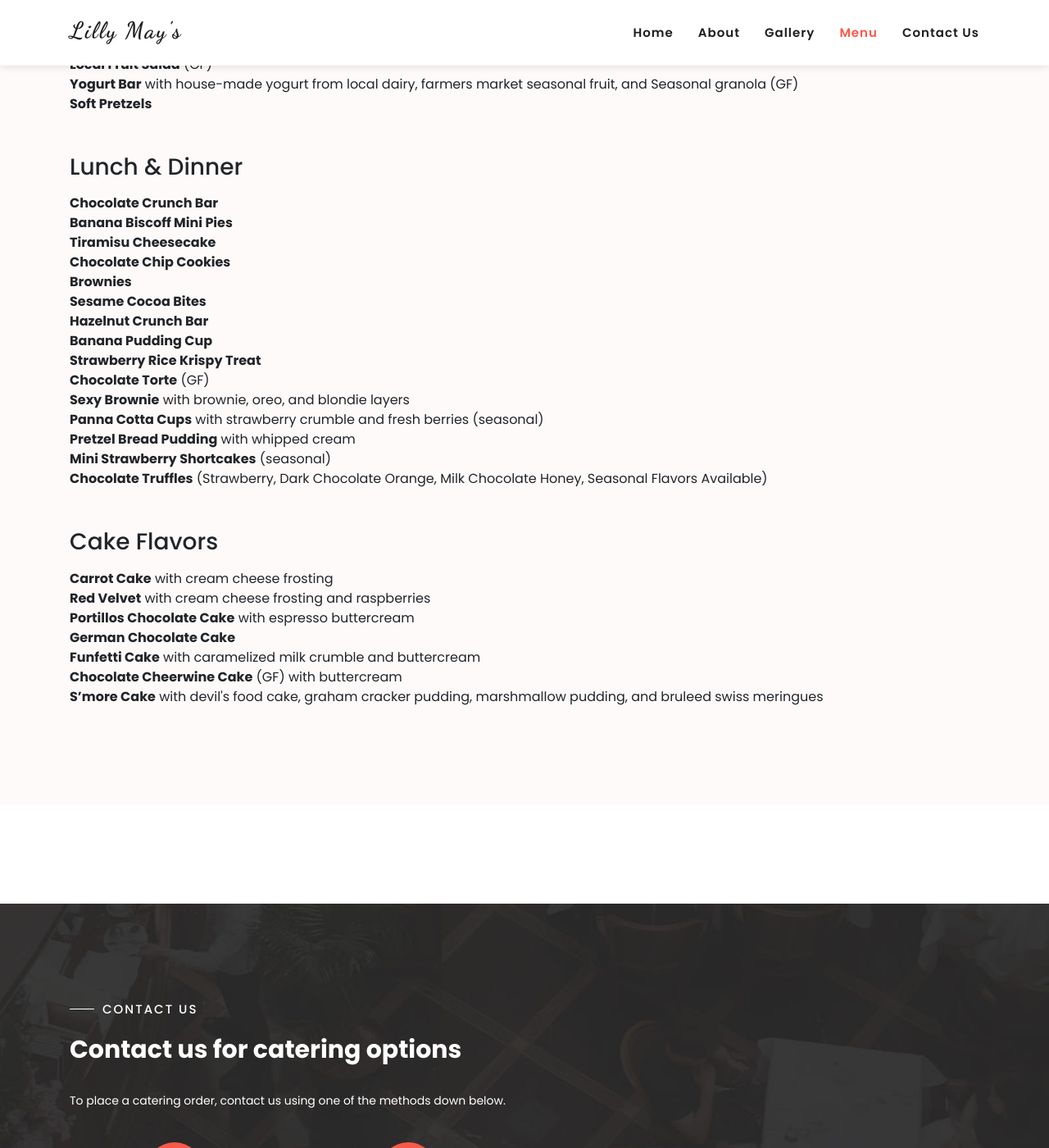
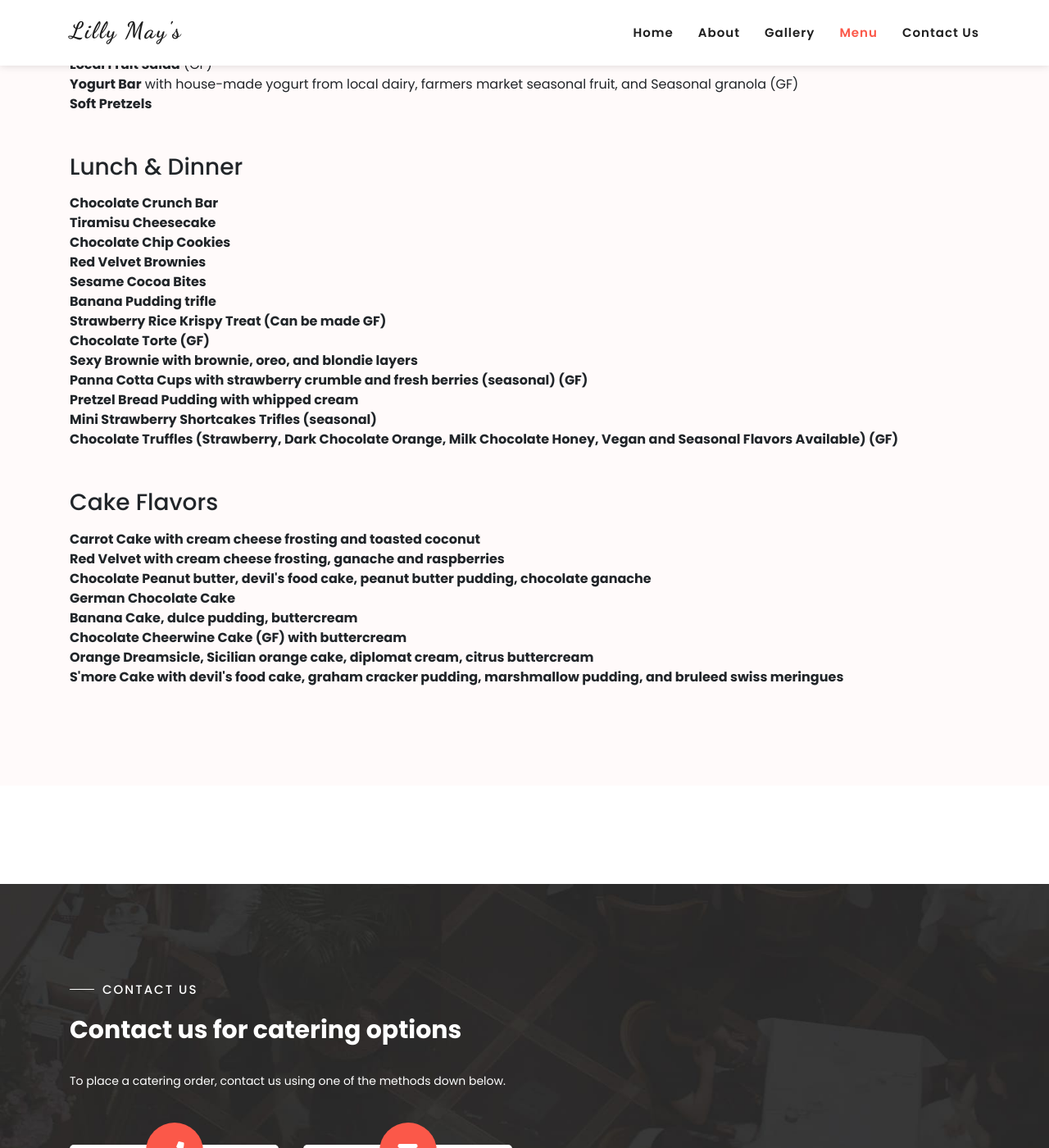
Before and after one commit to blopker/lillymaysdesserts, a Jekyll site: the page built from menu.html, in a window 1280 px wide and 1400 px high, scrolled down 543 px. Shown: the whole window at 82% size. Built offline with Jekyll 4.4.1, drawn with Linux system fonts in a browser that asks for light colours.

Commit message:
Update menu

```diff
--- a/_includes/menu.html
+++ b/_includes/menu.html
@@ -22,30 +22,29 @@
       <h3 class="mb-3 mt-5">Lunch & Dinner</h3>
       <ul>
         <li><strong>Chocolate Crunch Bar</strong> </li>
-        <li><strong>Banana Biscoff Mini Pies</strong></li>
-        <li><strong>Tiramisu Cheesecake</strong></li>
-        <li><strong>Chocolate Chip Cookies</strong></li>
-        <li><strong>Brownies</strong></li>
-        <li><strong>Sesame Cocoa Bites</strong></li>
-        <li><strong>Hazelnut Crunch Bar</strong></li>
-        <li><strong>Banana Pudding Cup</strong></li>
-        <li><strong>Strawberry Rice Krispy Treat</strong></li>
-        <li><strong>Chocolate Torte</strong> (GF)</li>
-        <li><strong>Sexy Brownie</strong> with brownie, oreo, and blondie layers</li>
-        <li><strong>Panna Cotta Cups</strong> with strawberry crumble and fresh berries (seasonal)</li>
-        <li><strong>Pretzel Bread Pudding</strong> with whipped cream</li>
-        <li><strong>Mini Strawberry Shortcakes</strong> (seasonal)</li>
-        <li><strong>Chocolate Truffles</strong> (Strawberry, Dark Chocolate Orange, Milk Chocolate Honey, Seasonal Flavors Available)</li>
+        <li><strong>Tiramisu Cheesecake</strong> </li>
+        <li><strong>Chocolate Chip Cookies</strong> </li>
+        <li><strong>Red Velvet Brownies</strong> </li>
+        <li><strong>Sesame Cocoa Bites</strong> </li>
+        <li><strong>Banana Pudding trifle</strong> </li>
+        <li><strong>Strawberry Rice Krispy Treat (Can be made GF)</strong> </li>
+        <li><strong>Chocolate Torte (GF)</strong> </li>
+        <li><strong>Sexy Brownie with brownie, oreo, and blondie layers</strong> </li>
+        <li><strong>Panna Cotta Cups with strawberry crumble and fresh berries (seasonal) (GF)</strong> </li>
+        <li><strong>Pretzel Bread Pudding with whipped cream</strong> </li>
+        <li><strong>Mini Strawberry Shortcakes Trifles (seasonal)</strong> </li>
+        <li><strong>Chocolate Truffles (Strawberry, Dark Chocolate Orange, Milk Chocolate Honey, Vegan and Seasonal Flavors Available) (GF)</strong> </li>
       </ul>
       <h3 class="mb-3 mt-5">Cake Flavors</h3>
       <ul>
-        <li><strong>Carrot Cake</strong> with cream cheese frosting</li>
-        <li><strong>Red Velvet</strong> with cream cheese frosting and raspberries</li>
-        <li><strong>Portillos Chocolate Cake</strong> with espresso buttercream</li>
+        <li><strong>Carrot Cake with cream cheese frosting and toasted coconut</strong> </li>
+        <li><strong>Red Velvet with cream cheese frosting, ganache and raspberries</strong> </li>
+        <li><strong>Chocolate Peanut butter, devil&#39;s food cake, peanut butter pudding, chocolate ganache</strong> </li>
         <li><strong>German Chocolate Cake</strong> </li>
-        <li><strong>Funfetti Cake</strong> with caramelized milk crumble and buttercream</li>
-        <li><strong>Chocolate Cheerwine Cake</strong> (GF) with buttercream</li>
-        <li><strong>S’more Cake</strong> with devil's food cake, graham cracker pudding, marshmallow pudding, and bruleed swiss meringues</li>
+        <li><strong>Banana Cake, dulce pudding, buttercream</strong> </li>
+        <li><strong>Chocolate Cheerwine Cake (GF) with buttercream</strong> </li>
+        <li><strong>Orange Dreamsicle, Sicilian orange cake, diplomat cream, citrus buttercream</strong> </li>
+        <li><strong>S'more Cake with devil&#39;s food cake, graham cracker pudding, marshmallow pudding, and bruleed swiss meringues</strong> </li>
       </ul>
   </div>
 </section>
```
